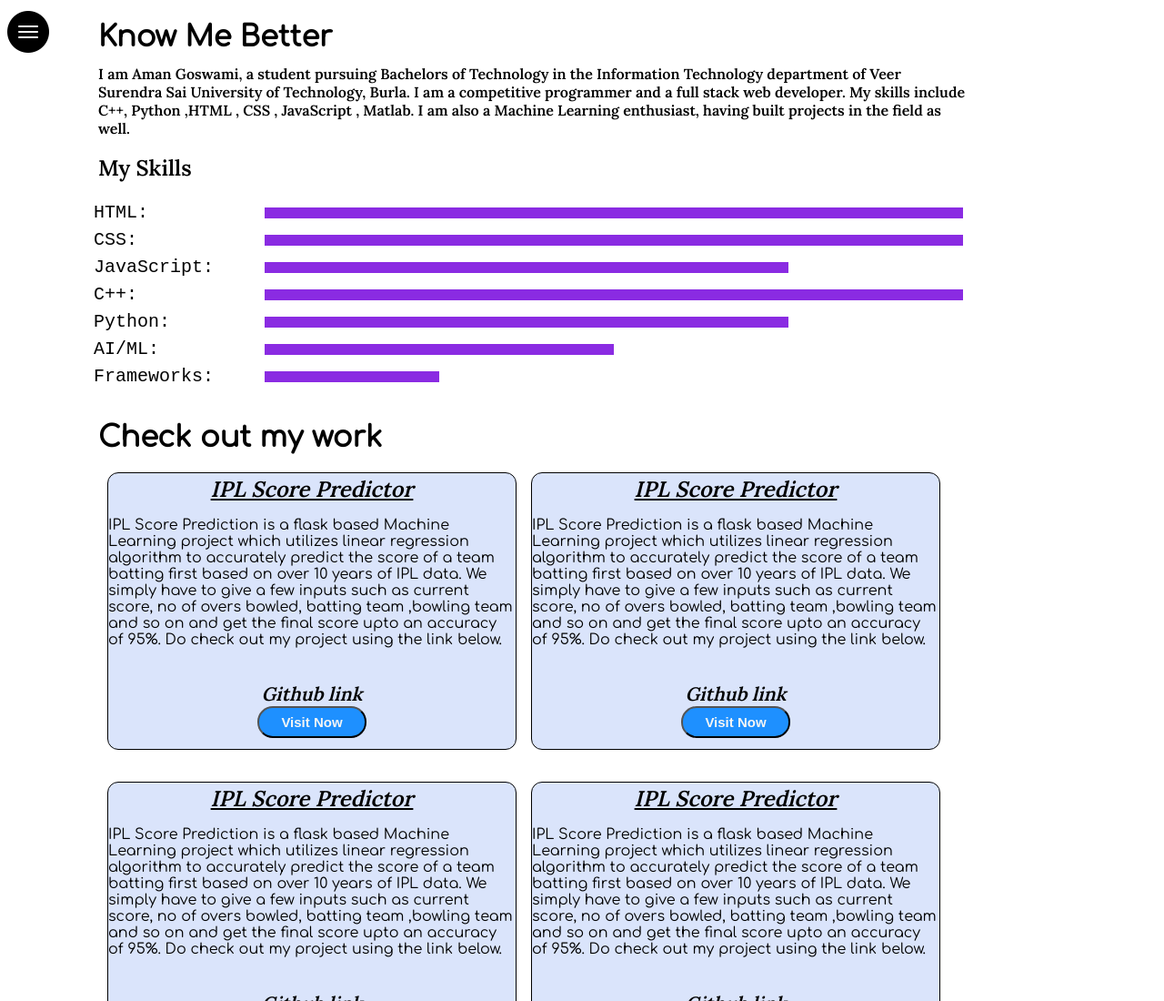
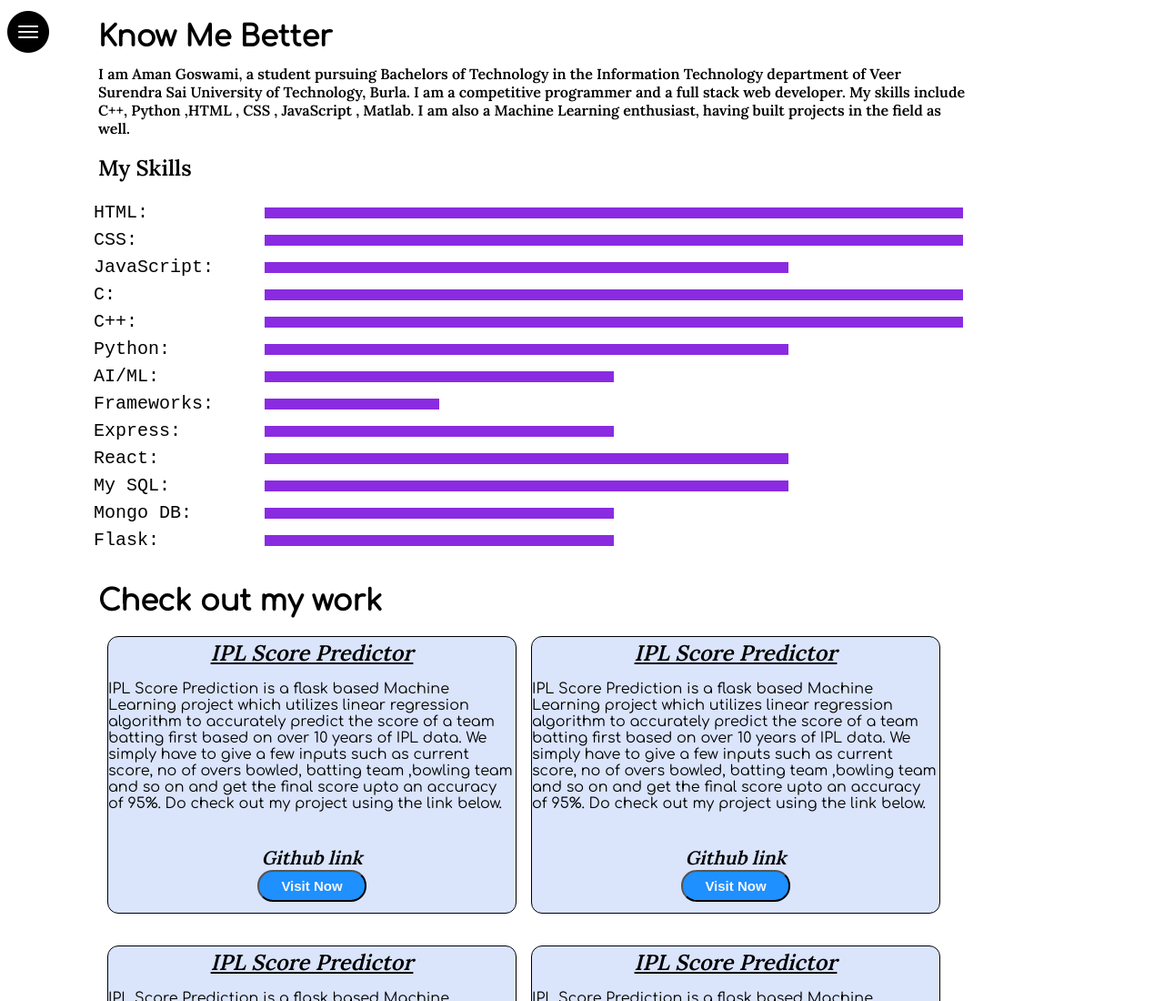
Before and after one commit to Galvan7/Portfolio-Intro, a plain HTML site: page index.html in a window 1280 px wide. Shown: the top 1100 px of the page at 91% size. Drawn offline with Linux system fonts and the light colour scheme; a web font is replaced by a local one.

Commit message:
Updated Skills:)

```diff
--- a/index.html
+++ b/index.html
@@ -48,6 +48,10 @@
                             <div class="skill sf"></div>
                         </div>
                         <div class="skillitem">
+                            <pre>C:    </pre>
+                            <div class="skill hun"></div>
+                        </div>
+                        <div class="skillitem">
                             <pre>C++:           </pre>
                             <div class="skill hun"></div>
                         </div>
@@ -63,6 +67,27 @@
                             <pre>Frameworks:    </pre>
                             <div class="skill tf"></div>
                         </div>
+                        <div class="skillitem">
+                            <pre>Express:    </pre>
+                            <div class="skill fif"></div>
+                        </div>
+                        <div class="skillitem">
+                            <pre>React:    </pre>
+                            <div class="skill sf"></div>
+                        </div>
+                        <div class="skillitem">
+                            <pre>My SQL:    </pre>
+                            <div class="skill sf"></div>
+                        </div>
+                        <div class="skillitem">
+                            <pre>Mongo DB:    </pre>
+                            <div class="skill fif"></div>
+                        </div>
+                        <div class="skillitem">
+                            <pre>Flask:    </pre>
+                            <div class="skill fif"></div>
+                        </div>
+
                     </div>
                     <h1>Check out my work</h1>
                 </div>
```
